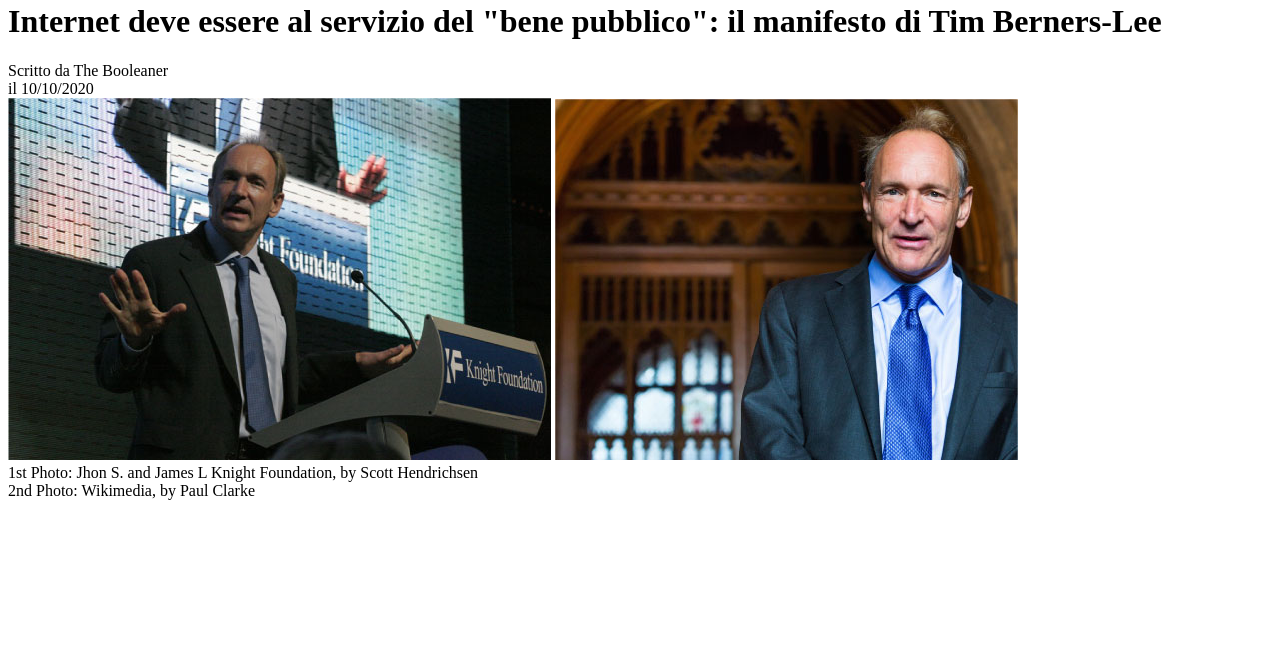
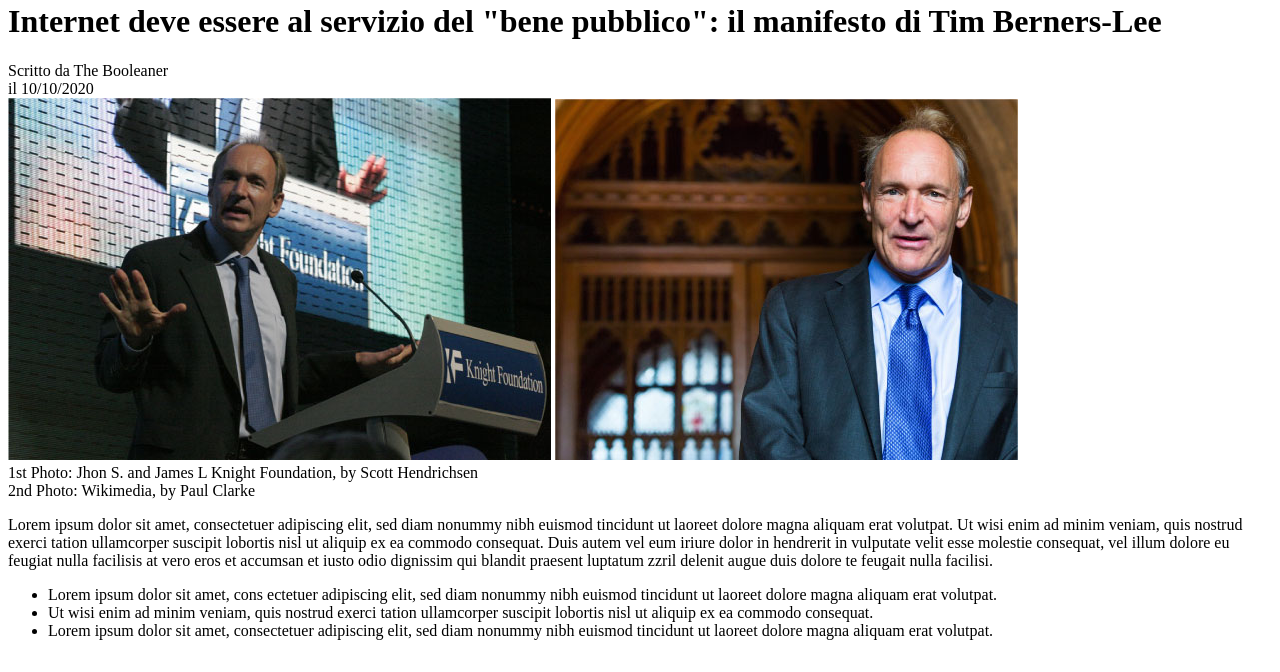
Before and after one commit to LucaRuggeri5/html-css-booleaner, a plain HTML site: page index.html in a window 1280 px wide. Shown: the part 705-1377 px from the top of the page. Before the commit the page ends 1237 px from the top, so only its background shows below. Drawn offline with Linux system fonts and the light colour scheme.

Commit message:
Creazione struttura paragrafo e lista

```diff
--- a/index.html
+++ b/index.html
@@ -23,21 +23,31 @@
 
  <!-- immagini con didascalie -->
   <section>
+
     <img src="img/tim-1.jpg" alt="Tim 1">
     <img src="img/tim-2.jpg" alt="Tim 2">
     <br>
     1st Photo: Jhon S. and James L Knight Foundation, by Scott Hendrichsen
     <br>
     2nd Photo: Wikimedia, by Paul Clarke
+
   </section>
 
   <!-- Paragrafo con elenco puntato -->
    <section>
-    <p></p>
+
+    <p>Lorem ipsum dolor sit amet, consectetuer adipiscing elit, sed diam nonummy nibh euismod tincidunt ut laoreet dolore magna aliquam erat volutpat. Ut wisi enim ad minim veniam, quis nostrud exerci tation ullamcorper suscipit lobortis nisl ut aliquip ex ea commodo consequat. Duis autem vel eum iriure dolor in hendrerit in vulputate velit esse molestie consequat, vel illum dolore eu feugiat nulla facilisis at vero eros et accumsan et iusto odio dignissim qui blandit praesent luptatum zzril delenit augue duis dolore te feugait nulla facilisi. </p>
+
    </section>
 
    <section>
-    <ul></ul>
+
+    <ul>
+        <li>Lorem ipsum dolor sit amet, cons ectetuer adipiscing elit, sed diam nonummy nibh euismod tincidunt ut laoreet dolore magna aliquam erat volutpat.</li>
+        <li>Ut wisi enim ad minim veniam, quis nostrud exerci tation ullamcorper suscipit lobortis nisl ut aliquip ex ea commodo consequat.</li>
+        <li>Lorem ipsum dolor sit amet, consectetuer adipiscing elit, sed diam nonummy nibh euismod tincidunt ut laoreet dolore magna aliquam erat volutpat.</li>
+    </ul>
+
    </section>
 
    <!-- tabella con paragrafo -->
```
